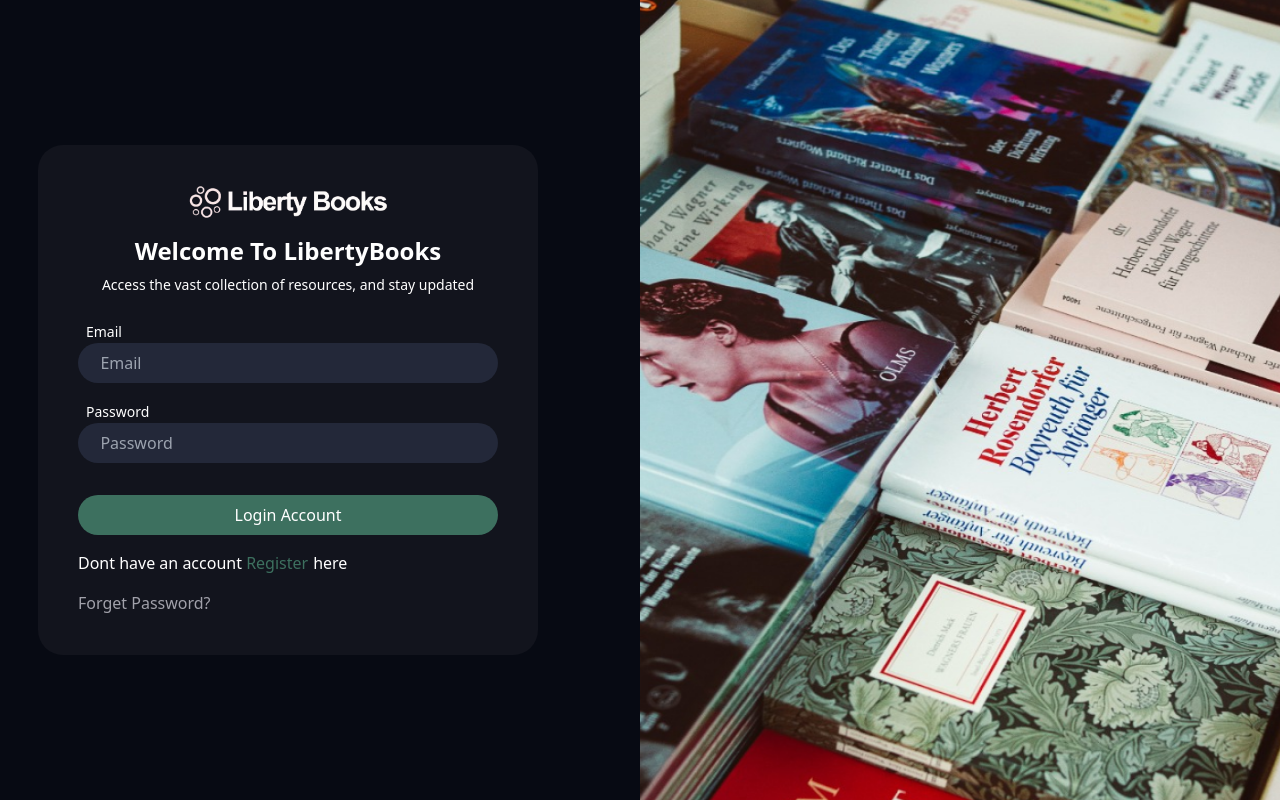
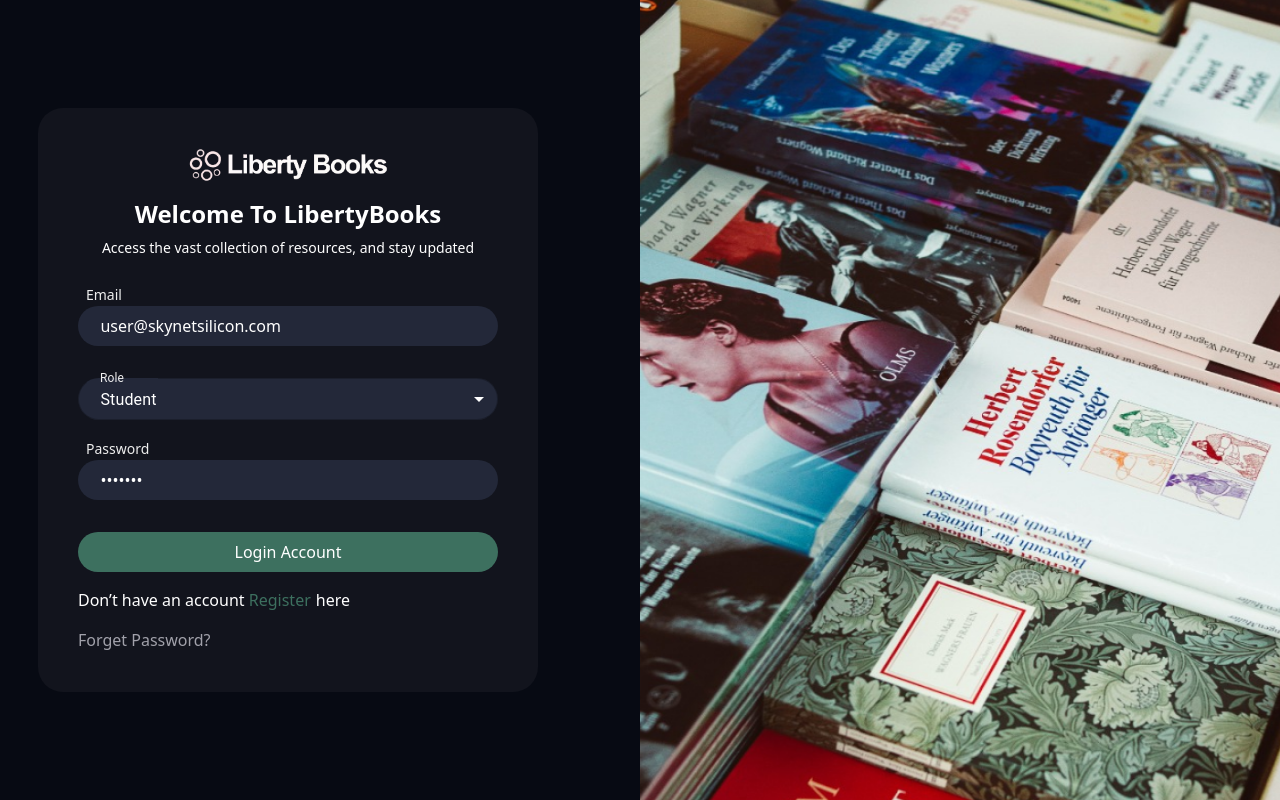
Before and after one commit to SagheerHussain/LMS, a React (Vite) app: page /signin in a window 1280 px wide. Built offline with nearby package versions, Linux system fonts and the light colour scheme.

Commit message:
LMS Frontend Update

```diff
--- a/app/(auth)/SignIn.jsx
+++ b/app/(auth)/SignIn.jsx
@@ -1,4 +1,4 @@
-import React, { useState } from "react";
+import React, { useEffect, useState } from "react";
 import AuthLayout from "./AuthLayout";
 import { Logo } from "@/components/index";
 import { Link, useNavigate } from "react-router-dom";
@@ -7,23 +7,36 @@ import Swal from "sweetalert2";
 import "./auth.css";
 import { loginAccount } from "../../services/studentService";
 import { ClipLoader } from "react-spinners";
+import { Select, MenuItem, FormControl, InputLabel } from "@mui/material";
 
 const SignIn = () => {
-  // React Form
   const {
     register,
     handleSubmit,
+    setValue,
     formState: { errors },
   } = useForm();
 
-  // State Variables
   const [loading, setLoading] = useState(false);
-  const [password, setPassword] = useState("");
+  const [role, setRole] = useState("student");
 
-  // Navigate
   const navigate = useNavigate();
 
-  // Login Form
+  // Auto-update email/password based on role selection
+  useEffect(() => {
+    if (role === "student") {
+      setValue("email", "user@skynetsilicon.com");
+      setValue("password", "user123");
+    } else {
+      setValue("email", "info@skynetsilicon.com");
+      setValue("password", "admin123");
+    }
+  }, [role, setValue]);
+
+  const handleChange = (event) => {
+    setRole(event.target.value);
+  };
+
   const handleSignIn = async (data) => {
     setLoading(true);
     try {
@@ -34,10 +47,10 @@ const SignIn = () => {
           timer: 1200,
           icon: "success",
         });
-        setLoading(false);
-        // Stored User in Local Storage
+
         localStorage.setItem("user", JSON.stringify(user));
         localStorage.setItem("token", JSON.stringify(token));
+        setLoading(false);
 
         setTimeout(() => {
           const user = JSON.parse(localStorage.getItem("user"));
@@ -53,13 +66,12 @@ const SignIn = () => {
         title: "Email or Password is incorrect",
         icon: "error",
       });
-      console.log(error);
+      console.error(error);
       setLoading(false);
     }
   };
 
   return (
-    <>
     <AuthLayout>
       <div
         className="auth_form p-10 flex flex-col items-center justify-center min-h-full rounded-[25px]"
@@ -69,17 +81,15 @@ const SignIn = () => {
         <h2 className="text-lg sm:text-2xl text-light_text font-bold mt-4">
           Welcome To LibertyBooks
         </h2>
-          <p className="text-light_text pt-2 pb-6 text-sm sm:text-base ">
+        <p className="text-light_text pt-2 pb-6 text-sm sm:text-base">
           Access the vast collection of resources, and stay updated
         </p>
-          <form
-            onSubmit={handleSubmit(handleSignIn)}
-            className="auth_user_form"
-          >
-            <label htmlFor="" className="text-light_text text-sm pb-3">
-              Email
-            </label>
+
+        <form onSubmit={handleSubmit(handleSignIn)} className="auth_user_form">
+          {/* Email */}
+          <label className="text-light_text text-sm pb-3">Email</label>
           <input
+            type="email"
             {...register("email", {
               required: "Email is required",
               pattern: {
@@ -87,37 +97,62 @@ const SignIn = () => {
                 message: "Invalid email address",
               },
             })}
-              type="email"
             placeholder="Email"
             className="w-full px-4 py-2 mb-4 border-none text-light_text focus:outline-none"
             style={{ backgroundColor: "#232839", borderRadius: "3px" }}
           />
           {errors.email && (
-              <p className="text-sm mb-4" style={{ color: "rgb(255, 60, 60)" }}>
-                {errors.email.message}
-              </p>
+            <p className="text-sm mb-4 text-red-500">{errors.email.message}</p>
           )}
-            <label htmlFor="" className="text-light_text text-sm mb-3">
-              Password
-            </label>
+
+          {/* Role Select */}
+          <FormControl fullWidth>
+            <InputLabel id="role-label">Role</InputLabel>
+            <Select
+              labelId="role-label"
+              id="role"
+              value={role}
+              onChange={handleChange}
+              label="Select Role"
+              className="w-full px-4 py-0 mb-4 border-none text-light_text focus:outline-none"
+              style={{
+                backgroundColor: "#232839",
+                borderRadius: "50px",
+                color: "#fff",
+              }}
+            >
+              <MenuItem value="student">Student</MenuItem>
+              <MenuItem value="admin">Admin</MenuItem>
+            </Select>
+          </FormControl>
+
+          {/* Password */}
+          <label className="text-light_text text-sm mb-3">Password</label>
           <input
             type="password"
-              {...register("password", { required: "Password is required" })}
+            {...register("password", {
+              required: "Password is required",
+            })}
             placeholder="Password"
             className="w-full px-4 py-2 mb-4 border-none text-light_text focus:outline-none"
             style={{ backgroundColor: "#232839", borderRadius: "3px" }}
           />
           {errors.password && (
-              <p className="text-sm mb-4" style={{ color: "rgb(255, 60, 60)" }}>
+            <p className="text-sm mb-4 text-red-500">
               {errors.password.message}
             </p>
           )}
-            <button className="w-full bg-light_theme_primary text-white py-2 rounded-[25px] mt-4">
-              {loading ? <ClipLoader color="#fff" /> : "Login Account"}
+
+          <button
+            type="submit"
+            disabled={loading}
+            className="w-full bg-light_theme_primary text-white py-2 rounded-[25px] mt-4"
+          >
+            {loading ? <ClipLoader size={20} color="#fff" /> : "Login Account"}
           </button>
 
           <p className="mt-4 text-light_text">
-              Dont have an account{" "}
+            Don’t have an account{" "}
             <Link
               to={`/signup`}
               style={{ paddingRight: "5px" }}
@@ -129,14 +164,13 @@ const SignIn = () => {
           </p>
 
           <div className="mt-4">
-              <Link to={`/resend-email`} className="text-zinc-400 ">
+            <Link to={`/resend-email`} className="text-zinc-400">
               Forget Password?
             </Link>
           </div>
         </form>
       </div>
     </AuthLayout>
-    </>
   );
 };
 
--- a/src/App.css
+++ b/src/App.css
@@ -204,3 +204,17 @@ section#hero_section .swiper-button-prev {
 section#hero_section .swiper-button-next {
   right: 30px;
 }
+
+
+label {
+  color: #eee !important;
+}
+.MuiInputBase-input {
+  padding: .6rem .4rem !important;
+}
+.MuiFormControl-root {
+  margin: 1rem 0 0 !important;
+}
+.MuiList-root.MuiMenu-list {
+  background-color: #222 !important;
+}
```
Also changed, not shown: src/components/BookCard.jsx (+27 -46 lines), 1 other file (tests, documents, lock files or other folders). Lines whose indentation alone changed are shown as unchanged.
